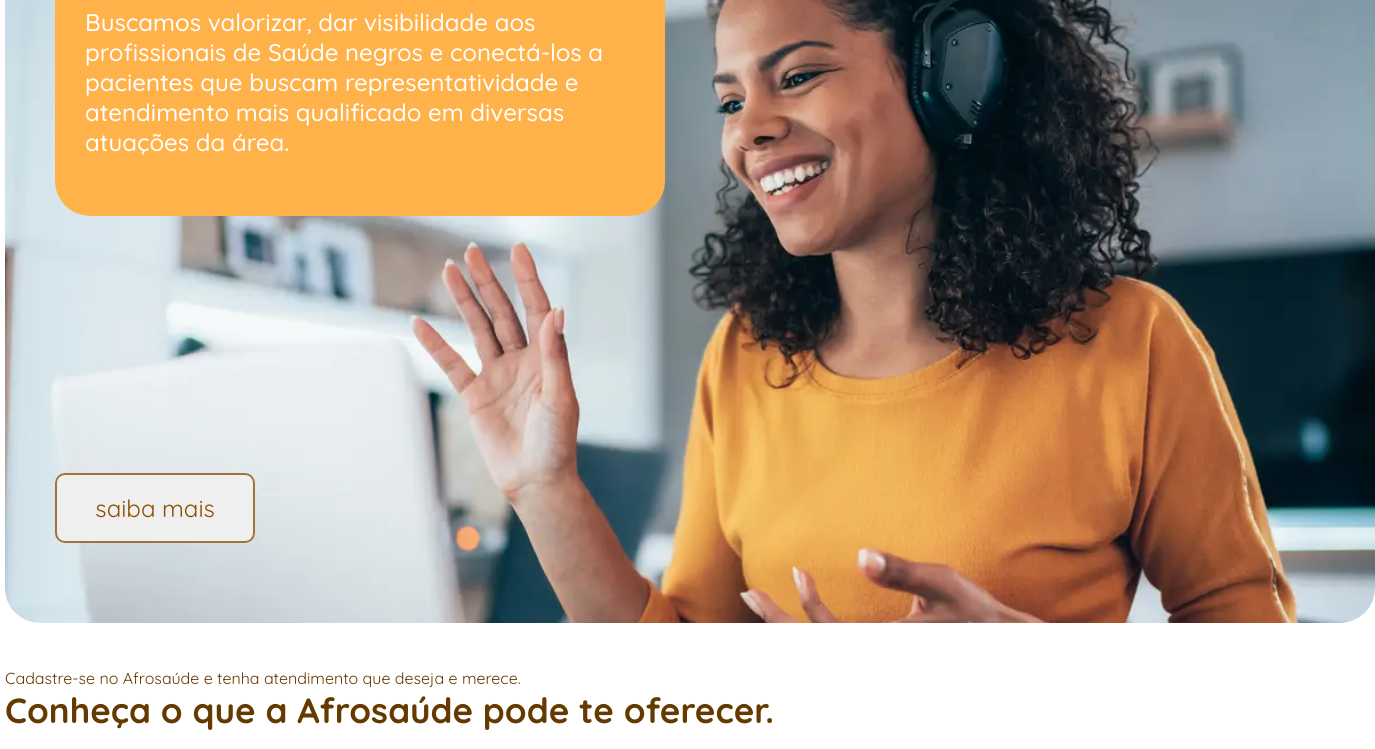
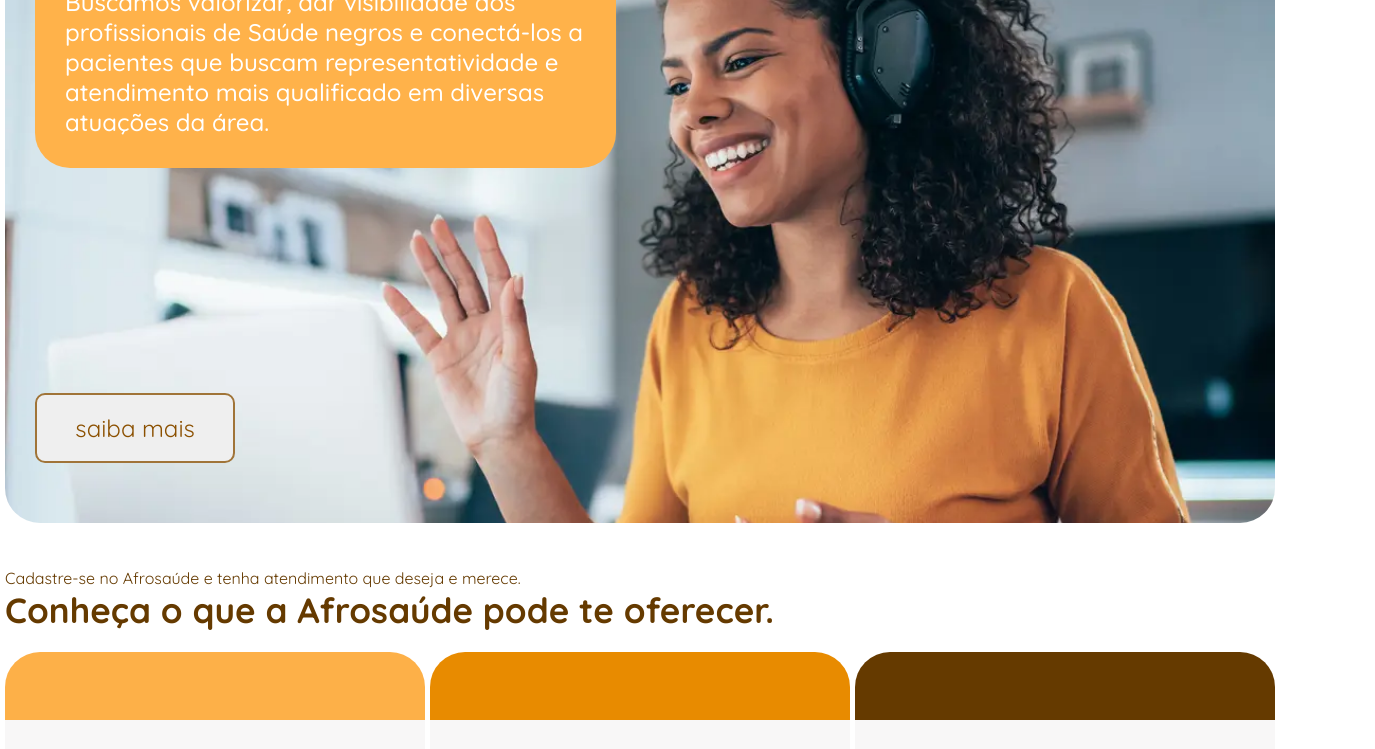
Before and after one commit to MatheusMedeiros07/AfroSaude, a plain HTML site: page area-paciente.html in a window 1280 px wide. Shown: the part 764-1513 px from the top of the page, 1375 px wide, since content can reach past the window. Drawn offline with Linux system fonts and the light colour scheme.

```diff
--- a/css/area-paciente.css
+++ b/css/area-paciente.css
@@ -1,12 +1,3 @@
-.main-container {
-    background-color: #ffffff;
-}
-
-.divisao-principal {
-    margin: 45px 0;
-    width: 100%;
-}
-
 .ap-primeira {
     background-color: #FFb24a;
     height: 400.53px;
@@ -17,14 +8,11 @@
     background-position: 30% 0%;
     background-size: cover;
     border-radius: 35px;
-    display: table;
-    height: 661px;
-    padding: 50px;
-
+    box-sizing: border-box;
     display: grid;
     grid-template-columns: 1fr .85fr 1fr 1fr;
     grid-template-rows: .85fr 1fr;
-    background-color: #FFb24a;
+    height: 661px;
 }
 
 .ap-conteudo-bloco-primeira {
@@ -44,7 +32,7 @@
     padding-bottom: 30px;
 }
 
-.ap-conteudo-bloco-segunda > button {
+.ap-conteudo-bloco-segunda>button {
     border: none;
     border-radius: 10px;
     width: 200px;
@@ -70,8 +58,7 @@
 }
 
 .ap-txt-h1,
-.ap-txt-p
- {
+.ap-txt-p {
     font-family: Quicksand;
     font-style: normal;
     font-weight: 500;
@@ -90,7 +77,6 @@
     font-size: 24px;
     line-height: 30px;
 }
-
 
 .p-ap-primeira {
     display: block;
@@ -119,9 +105,11 @@
 .text-3xl {
     font-size: 1.875rem;
 }
+
 .font-bold {
     font-weight: 700;
 }
+
 .py-10 {
     padding-top: 2.5rem;
     padding-bottom: 2.5rem;
@@ -130,10 +118,12 @@
 .max-w-9xl {
     max-width: 96rem;
 }
+
 .mx-auto {
     margin-left: auto;
     margin-right: auto;
 }
+
 .rounded-3xl {
     border-radius: 1.5rem;
 }
@@ -146,6 +136,7 @@
     padding-left: 1rem;
     padding-right: 1rem;
 }
+
 .mx-auto {
     margin-left: auto;
     margin-right: auto;
```
